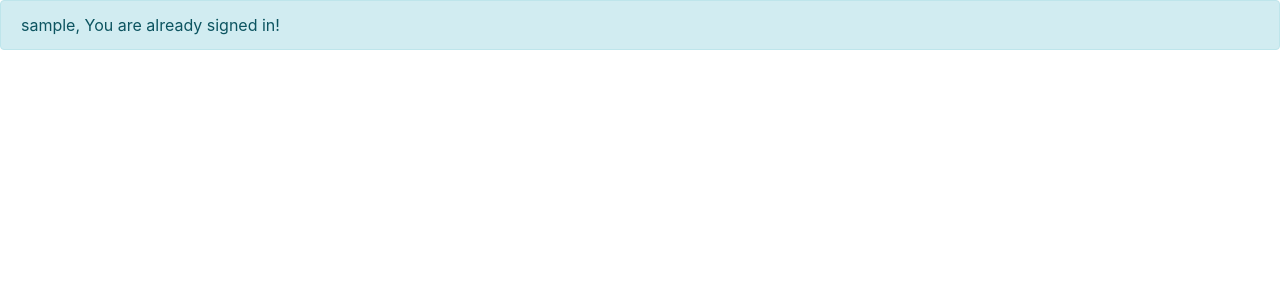
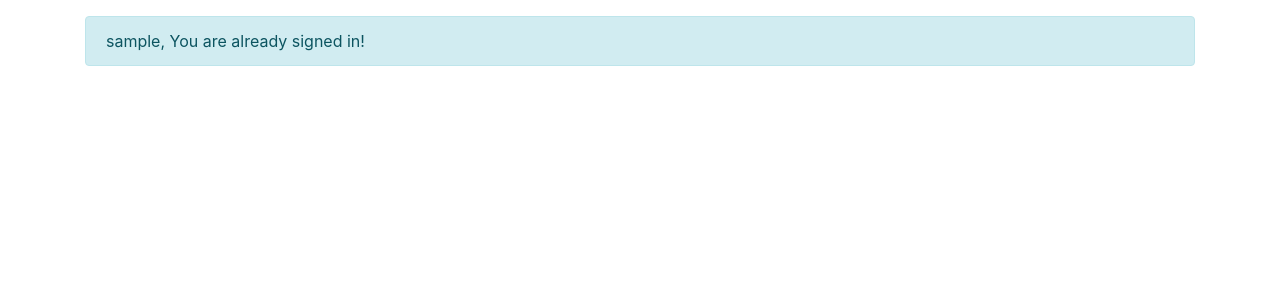
Before and after one commit to DRJ31/COMP3043-Project, a Django app: template templates/signin.html in a window 1280 px wide. Shown: the part 56-356 px from the top of the page. Run offline with Django 3.2, Linux system fonts and the light colour scheme; the template is opened without the code that fills it, so the values that code supplies are empty; the visitor is signed in with stand-in values (Sample User, id 1); some libraries are stand-ins or nearby versions.

Commit message:
Update signin.html

```diff
--- a/templates/signin.html
+++ b/templates/signin.html
@@ -25,21 +25,29 @@
 
     <div class="collapse navbar-collapse justify-content-end" id="navbarContent">
         <!--Right Navbar-->
-        <a href="/register"><button class="btn btn-primary my-2 my-sm-0" type="submit">Sign Up</button></a>
+        <a href="/register">
+            <button class="btn btn-primary my-2 my-sm-0" type="submit">Sign Up</button>
+        </a>
     </div>
 </nav>
 
 {% if form.errors %}
+
+    <div class="container mt-3">
         <div class="alert alert-danger" role="alert">
             Authentication failed, please try again.
             <br>
             {{ user.username }} / {{ user.password }}
         </div>
+    </div>
+
 {% endif %}
 
 {% if user.is_authenticated %}
+    <div class="container mt-3">
         <div class="alert alert-info" role="alert">
             {{ user.username }}, You are already signed in!
+        </div>
     </div>
 {% else %}
 
@@ -47,10 +55,12 @@
         {% csrf_token %}
         <h1 class="mb-3 h3">UIC Lost &amp; Found</h1>
         <label for="email" class="sr-only">Email or username</label>
-    <input type="text" id="email" name="username" class="form-control input-top" placeholder="Email or username" required
+        <input type="text" id="email" name="username" class="form-control input-top" placeholder="Email or username"
+               required
                autofocus>
         <label for="password" class="sr-only">Password</label>
-    <input type="password" id="password" name="password" class="form-control mb-3 input-bottom" placeholder="Password"
+        <input type="password" id="password" name="password" class="form-control mb-3 input-bottom"
+               placeholder="Password"
                required autofocus>
         <div class="mb-1">
             <label class="mr-3">
```
Lines whose indentation alone changed are shown as unchanged.
